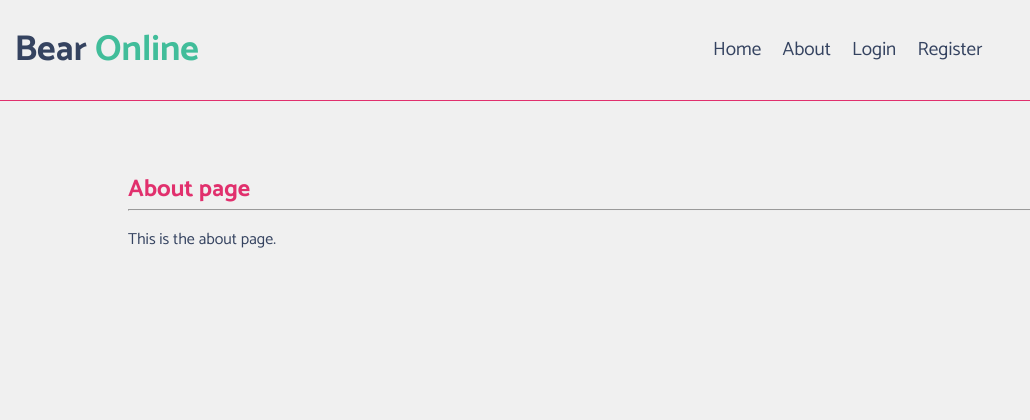
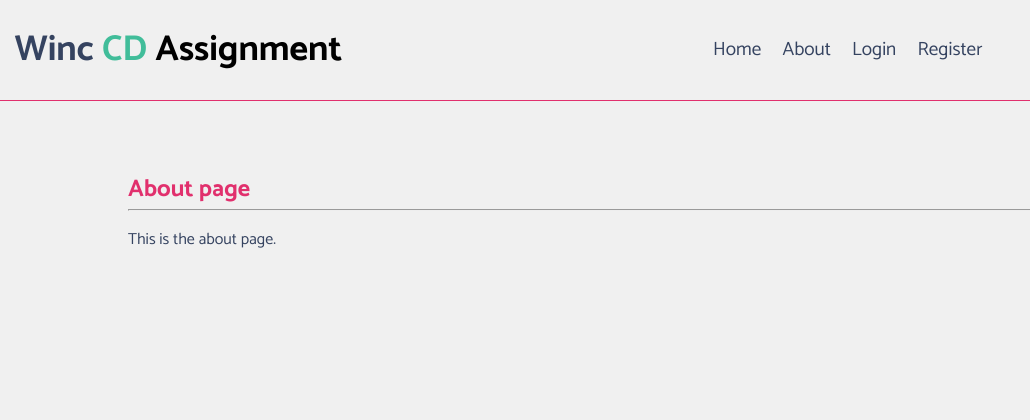
Before and after one commit to Phe3no/winc_cd_assignment, a Flask app: page /about in a window 1280 px wide. Shown: the top 420 px of the page, without its empty margins (0-1030 px from the left). Run offline with Flask 3, Linux system fonts and the light colour scheme.

Commit message:
changed header html -> a differend title

```diff
--- a/app/templates/header.html
+++ b/app/templates/header.html
@@ -1,5 +1,5 @@
 <header id="header-area">
-  <h1><span>Bear</span> <span>Online</span></h1>
+  <h1><span>Winc</span> <span>CD</span> <span>Assignment</span></h1>
   <nav id="nav-area">
     {% if g.user %}
     <ul>
```
